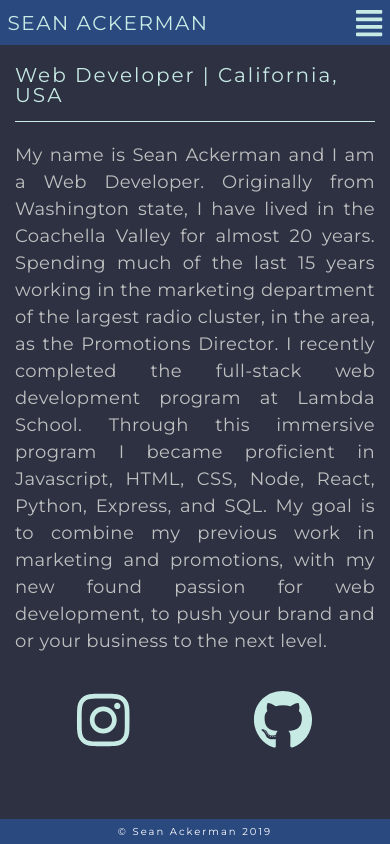
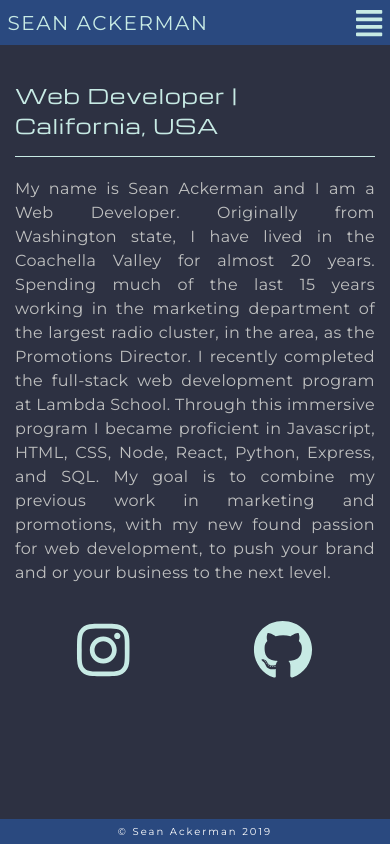
Before and after one commit to sean-one/seanone, a React (Create React App) app: page / in a window 390 px wide. Built offline with nearby package versions, Linux system fonts and the light colour scheme.

Commit message:
cleaning up css

```diff
--- a/src/components/About/About.css
+++ b/src/components/About/About.css
@@ -5,19 +5,13 @@
     height: 100%;
 }
 
-.about h1 {
-    padding: 2.4rem 0;
-    color: #C7EAE4;
-}
-
 .aboutContainer {
     margin-top: 5.5rem;
 }
 
-.aboutContainer h3 {
-    margin:0 auto;
+.aboutContainer h1 {
+    /* margin:0 auto; */
     text-align: left;
-    color: #C7EAE4;
 }
 
 .title {
@@ -40,8 +34,6 @@
 }
 
 .aboutMe p {
-    font-size: 1.8rem;
-    font-family: 'Montserrat', sans-serif;
     text-align: justify;
     align-self: center;
 }
--- a/src/components/About/About.js
+++ b/src/components/About/About.js
@@ -15,7 +15,7 @@ class About extends Component {
             <div className="about">
                 <div className="aboutContainer">
                     <div className='title'>
-                        <h3>Web Developer | California, USA</h3>
+                        <h1>Web Developer | California, USA</h1>
                     </div>
                     <div className="aboutMe">
                         <img src={Profile} alt="SeanOne profile" />
--- a/src/index.css
+++ b/src/index.css
@@ -56,8 +56,10 @@ html {
 /* some attitional additions */
 h1 {
   font-family: 'Michroma', sans-serif;
-  font-size: 5.6rem;
+  font-size: 2.5rem;
+  padding: 1.5rem 0;
   letter-spacing: 0.4rem;
+  color: #C7EAE4;
 }
 
 h2 {
@@ -74,6 +76,7 @@ h3 {
 
 p {
   font-family: 'Montserrat', sans-serif;
+  font-size: 1.6rem;
   color: #BFC0C0;
   letter-spacing: 0.04rem;
   line-height: 1.5;
@@ -92,3 +95,12 @@ a {
 * {
   box-sizing: border-box;
 }
+
+@media (max-width: 500px) {
+  h1 {
+    font-size: 2rem;
+    padding-bottom: 0;
+    letter-spacing: 0.1rem;
+    line-height: 1.5;
+  }
+}
```
